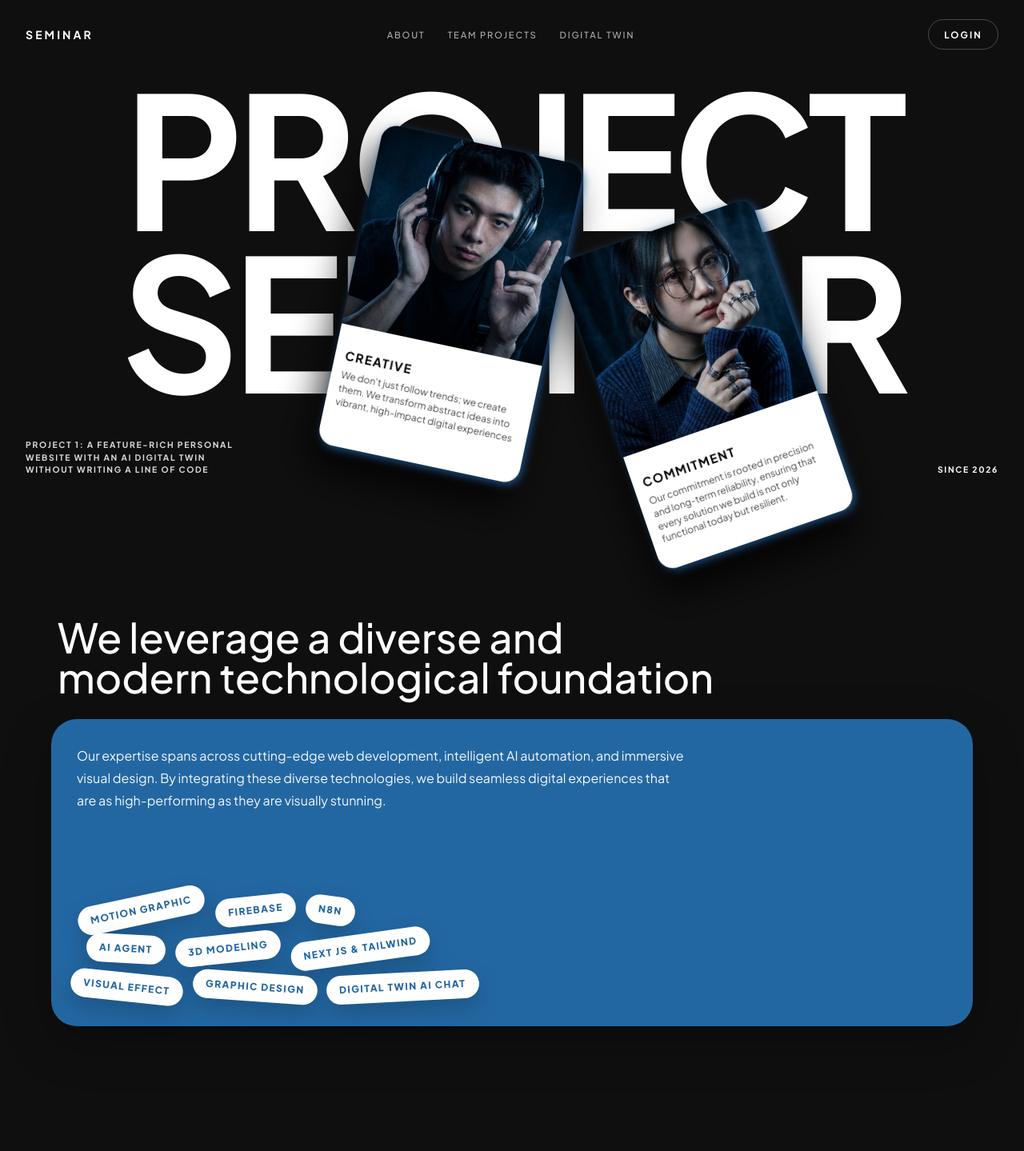
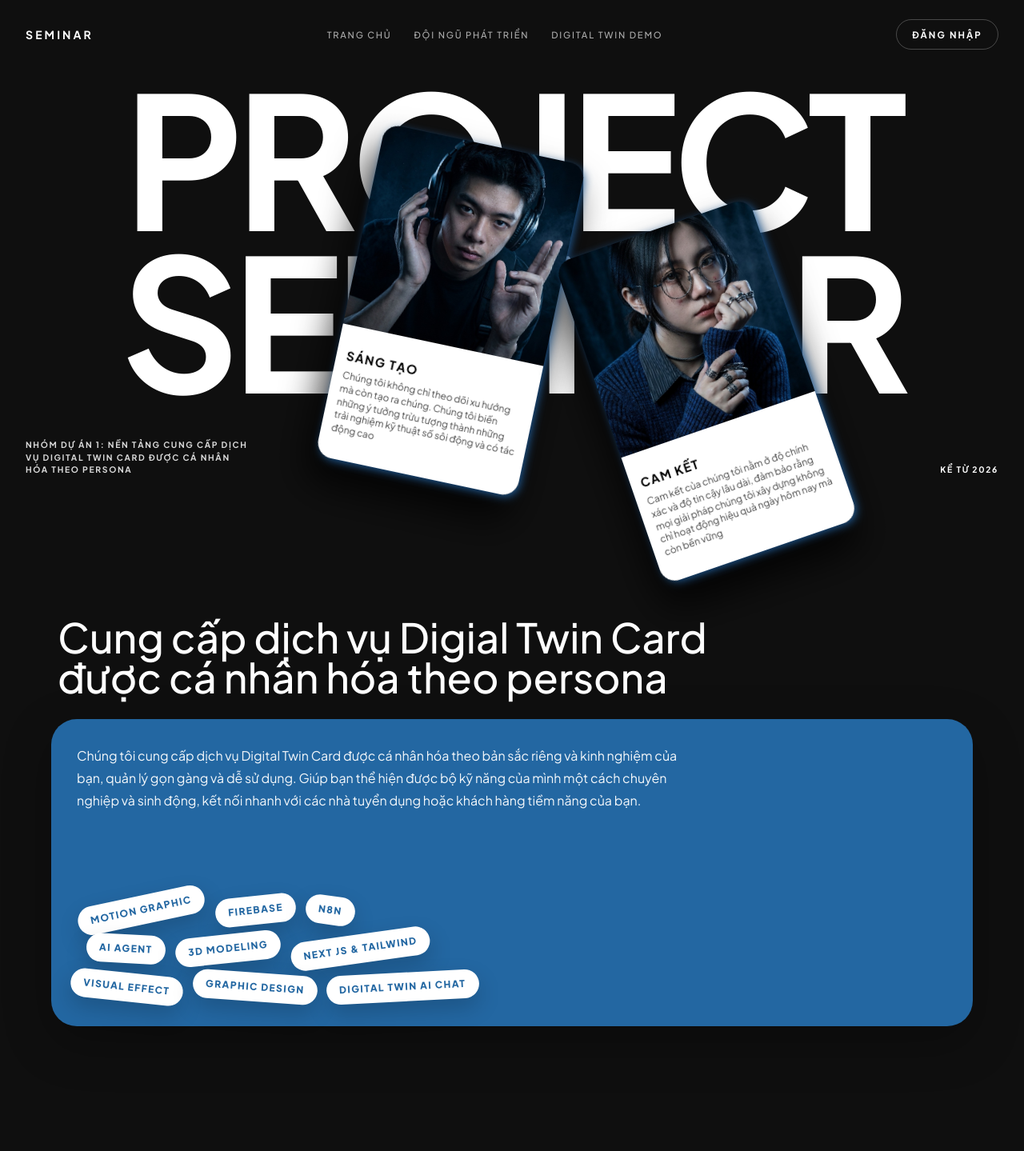
Before and after one commit to Cgaz275/NHOM_SGU2026_SeminarChuyenDe_DCT122C3, a Next.js app in the folder FinalProject/Frontend/: page / in a window 1280 px wide. Shown: the top 1439 px of the page at 80% size. Built offline with nearby package versions, Linux system fonts and the light colour scheme; no server answers.

Commit message:
update text

```diff
--- a/FinalProject/Frontend/components/about/about-hero.tsx
+++ b/FinalProject/Frontend/components/about/about-hero.tsx
@@ -5,7 +5,7 @@ export default function AboutHero() {
         <div className="about-hero-left" />
         <div className="about-hero-right" />
         <div className="about-hero-title">
-          <h1>ABOUT US</h1>
+          <h1>Đội ngũ phát triển</h1>
         </div>
       </div>
     </section>
--- a/FinalProject/Frontend/components/about/team-intro.tsx
+++ b/FinalProject/Frontend/components/about/team-intro.tsx
@@ -8,11 +8,11 @@ export default function TeamIntro() {
       </div>
       <div className="about-split-panel-right">
         <div className="about-intro-text">
-          <h2 className="intro-kicker">Our Most</h2>
-          <h3 className="intro-highlight">Experienced Developer</h3>
-          <h2 className="intro-secondary">Team Member</h2>
+          <h2 className="intro-kicker">Những Nhân Viên</h2>
+          <h3 className="intro-highlight">Có Kinh Nghiệm Nhất</h3>
+          <h2 className="intro-secondary">Của Nhóm</h2>
           <p className="intro-description">
-            Our team is a powerhouse of highly skilled experts, each a master of their craft. While we maintain a lean and compact size, our strength lies in our agility and precision. We pride ourselves on a meticulous approach to every detail, ensuring that being 'small' never means compromising on quality or speed.
+            Nhóm của chúng tôi là một động lực của những chuyên gia có kỹ năng cao, mỗi người là thạo nhân trong lĩnh vực của họ. Mặc dù chúng tôi duy trì quy mô nhỏ gọn, sức mạnh của chúng tôi nằm ở sự nhanh nhẹn và độ chính xác. Chúng tôi tự hào về cách tiếp cận tỉ mỉ với mọi chi tiết, đảm bảo rằng 'nhỏ' không bao giờ có nghĩa là thỏa hiệp về chất lượng hoặc tốc độ.
           </p>
         </div>
       </div>
--- a/FinalProject/Frontend/components/seminar/contact-cta.tsx
+++ b/FinalProject/Frontend/components/seminar/contact-cta.tsx
@@ -8,9 +8,7 @@ export function ContactCTA() {
       <div className="section-shell relative z-10">
         <div className="mx-auto max-w-6xl">
           <h2 className="mx-auto max-w-4xl text-center text-[clamp(2.6rem,10vw,5.6rem)] font-light leading-[0.95] tracking-[-0.06em] text-white uppercase">
-            We&apos;d love to
-            <br />
-            hear from you!
+           Nhận tin mới từ dự án
           </h2>
 
           <div className="mt-12 grid items-center gap-8 lg:grid-cols-[0.9fr_1.1fr] lg:gap-12">
@@ -24,15 +22,10 @@ export function ContactCTA() {
 
             <div className="text-white">
               <h3 className="text-3xl font-medium leading-tight sm:text-4xl">
-                Let&apos;s Stay
-                <br />
-                Connected
+                Hãy Giữ Kết Nối
               </h3>
               <p className="mt-4 max-w-xl text-sm leading-7 text-white/85 sm:text-base">
-                We&apos;re always looking for new opportunities to collaborate and
-                innovate. Whether you have a specific project in mind or just want
-                to talk about the future of tech and design, we&apos;d love to hear
-                from you.
+                Chúng tôi luôn tìm kiếm những cơ hội mới để hợp tác và đổi mới. Cho dù bạn có một dự án cụ thể hay chỉ muốn nói về tương lai của công nghệ và thiết kế, chúng tôi rất muốn lắng nghe từ bạn.
               </p>
 
               <form className="mt-6 max-w-xl" action="#">
@@ -43,11 +36,11 @@ export function ContactCTA() {
                   <input
                     id="email-address"
                     type="email"
-                    placeholder="Type your E-mail here..."
+                    placeholder="Nhập email của bạn tại đây..."
                     className="input-field"
                   />
                   <button type="submit" className="input-button">
-                    Send
+                    Gửi
                   </button>
                 </div>
               </form>
--- a/FinalProject/Frontend/components/seminar/footer.tsx
+++ b/FinalProject/Frontend/components/seminar/footer.tsx
@@ -51,7 +51,7 @@ export function Footer() {
           </div>
 
           <p className="text-[0.68rem] text-white/70">
-            © 2026 Seminar. All rights reserved.
+            © 2026 Seminar. Bảo lưu mọi quyền.
           </p>
         </div>
       </div>
--- a/FinalProject/Frontend/components/seminar/hero.tsx
+++ b/FinalProject/Frontend/components/seminar/hero.tsx
@@ -39,8 +39,8 @@ export function Hero() {
           aria-hidden="true"
         >
           <FloatingCard
-            title="CREATIVE"
-            description="We don't just follow trends; we create them. We transform abstract ideas into vibrant, high-impact digital experiences"
+            title="SÁNG TẠO"
+            description="Chúng tôi không chỉ theo dõi xu hướng mà còn tạo ra chúng. Chúng tôi biến những ý tưởng trừu tượng thành những trải nghiệm kỹ thuật số sôi động và có tác động cao"
             imageSrc="/team_members/D.jpeg"
             imageAlt="Creative portrait"
             className="rotate-[12deg]"
@@ -53,8 +53,8 @@ export function Hero() {
           aria-hidden="true"
         >
           <FloatingCard
-            title="COMMITMENT"
-            description="Our commitment is rooted in precision and long-term reliability, ensuring that every solution we build is not only functional today but resilient."
+            title="CAM KẾT"
+            description="Cam kết của chúng tôi nằm ở độ chính xác và độ tin cậy lâu dài, đảm bảo rằng mọi giải pháp chúng tôi xây dựng không chỉ hoạt động hiệu quả ngày hôm nay mà còn bền vững"
             imageSrc="/team_members/mun.jpeg"
             imageAlt="Commitment portrait"
             className="rotate-[-19deg]"
@@ -70,24 +70,23 @@ export function Hero() {
       {/* Footer info row */}
       <div className="section-shell hero-footer-row">
         <p className="hero-footer-desc">
-          Project 1: A feature-rich personal website with an AI digital twin
-          without writing a line of code
+          Nhóm Dự án 1: Nền tảng cung cấp dịch vụ Digital Twin Card được cá nhân hóa theo persona
         </p>
-        <p className="hero-footer-since">Since 2026</p>
+        <p className="hero-footer-since">Kể từ 2026</p>
       </div>
 
       {/* Mobile cards — shown below text on small screens */}
       <div className="hero-mobile-cards">
         <FloatingCard
-          title="CREATIVE"
-          description="We don't just follow trends; we create them. We transform abstract ideas into vibrant, high-impact digital experiences"
+          title="SÁNG TẠO"
+          description="Chúng tôi không chỉ theo dõi xu hướng mà còn tạo ra chúng. Chúng tôi biến những ý tưởng trừu tượng thành những trải nghiệm kỹ thuật số sôi động và có tác động cao"
           imageSrc="/team_members/D.jpeg"
           imageAlt="Creative portrait"
           className="-rotate-3"
         />
         <FloatingCard
-          title="COMMITMENT"
-          description="Our commitment is rooted in precision and long-term reliability, ensuring that every solution we build is not only functional today but resilient."
+          title="CAM KẾT"
+          description="Cam kết của chúng tôi nằm ở độ chính xác và độ tin cậy lâu dài, đảm bảo rằng mọi giải pháp chúng tôi xây dựng không chỉ hoạt động hiệu quả ngày hôm nay mà còn bền vững"
           imageSrc="/team_members/mun.jpeg"
           imageAlt="Commitment portrait"
           className="rotate-3"
--- a/FinalProject/Frontend/components/seminar/navbar.tsx
+++ b/FinalProject/Frontend/components/seminar/navbar.tsx
@@ -1,7 +1,8 @@
 const links = [
-  { label: "About", href: "/about" },
-  { label: "Team Projects", href: "/teamproject" },
-  { label: "Digital Twin", href: "/digital-twin" },
+  { label: "Trang chủ", href: "/" },
+  { label: "Đội ngũ phát triển", href: "/about" },
+  // { label: "Dự án nhóm", href: "/teamproject" },
+  { label: "Digital Twin Demo", href: "/digital-twin" },
 ];
 
 export function Navbar() {
@@ -28,7 +29,7 @@ export function Navbar() {
         </nav>
 
         <a href="/login" className="outline-pill px-4 py-2 text-[0.66rem]">
-          Login
+          Đăng nhập
         </a>
       </div>
     </header>
--- a/FinalProject/Frontend/components/seminar/team-section.tsx
+++ b/FinalProject/Frontend/components/seminar/team-section.tsx
@@ -42,8 +42,8 @@ export function TeamSection() {
       <div className="digital-twin-content">
         <SectionHeading
         align="center"
-        title="Get to know more about us"
-        description="Let’s chat together with AI Digital Twin mode."
+        title="Tìm hiểu thêm về chúng tôi"
+        description="Nhắn tin với Digital Twin của chúng tôi và tìm hiểu về chức năng cốt lỗi của nền tảng, cách chúng tôi tạo ra trải nghiệm kỹ thuật số độc đáo và cách chúng tôi có thể giúp bạn thể hiện bản thân một cách chuyên nghiệp và sinh động."
         className="mx-auto max-w-3xl"
       />
 
@@ -60,7 +60,7 @@ export function TeamSection() {
 
       <div className="mt-8 flex justify-center">
         <a href="#contact" className="outline-pill px-5 py-3 text-[0.68rem]">
-          Chat with Digital Twin
+          Chat với Demo Digital Twin của chúng tôi
         </a>
       </div>
       </div>
--- a/FinalProject/Frontend/components/seminar/tech-stack.tsx
+++ b/FinalProject/Frontend/components/seminar/tech-stack.tsx
@@ -23,19 +23,15 @@ export function TechStack() {
   return (
     <section id="about" className="section-shell py-12 sm:py-16 lg:py-20">
       <SectionHeading
-        title="We leverage a diverse and modern technological foundation"
+        title="Cung cấp dịch vụ Digial Twin Card được cá nhân hóa theo persona"
         titleClassName="!max-w-4xl lg:!max-w-6xl"
         className="pl-4 sm:pl-6 lg:pl-10"
       />
 
       <div className="mt-7 mx-auto flex h-full w-full max-w-6xl flex-col rounded-[2rem] bg-[var(--seminar-blue)] px-5 py-6 shadow-[0_20px_60px_rgba(0,0,0,0.28)] min-h-[20rem] sm:min-h-[22rem] sm:px-8 sm:py-8 lg:min-h-[24rem]">
         <p className="max-w-3xl text-sm leading-7 text-white/95 sm:text-base">
-          Our expertise spans across cutting-edge web development, intelligent AI
-          automation, and immersive visual design. By integrating these diverse
-          technologies, we build seamless digital experiences that are as
-          high-performing as they are visually stunning.
+        Chúng tôi cung cấp dịch vụ Digital Twin Card được cá nhân hóa theo bản sắc riêng và kinh nghiệm của bạn, quản lý gọn gàng và dễ sử dụng. Giúp bạn thể hiện được bộ kỹ năng của mình một cách chuyên nghiệp và sinh động, kết nối nhanh với các nhà tuyển dụng hoặc khách hàng tiềm năng của bạn.
         </p>
-
         <div className="mt-auto flex flex-col items-start gap-3 pt-2">
           {skillRows.map((row, rowIndex) => (
             <div
```
Also changed, not shown: FinalProject/Frontend/components/about/members-section.tsx (+12 -12 lines).
